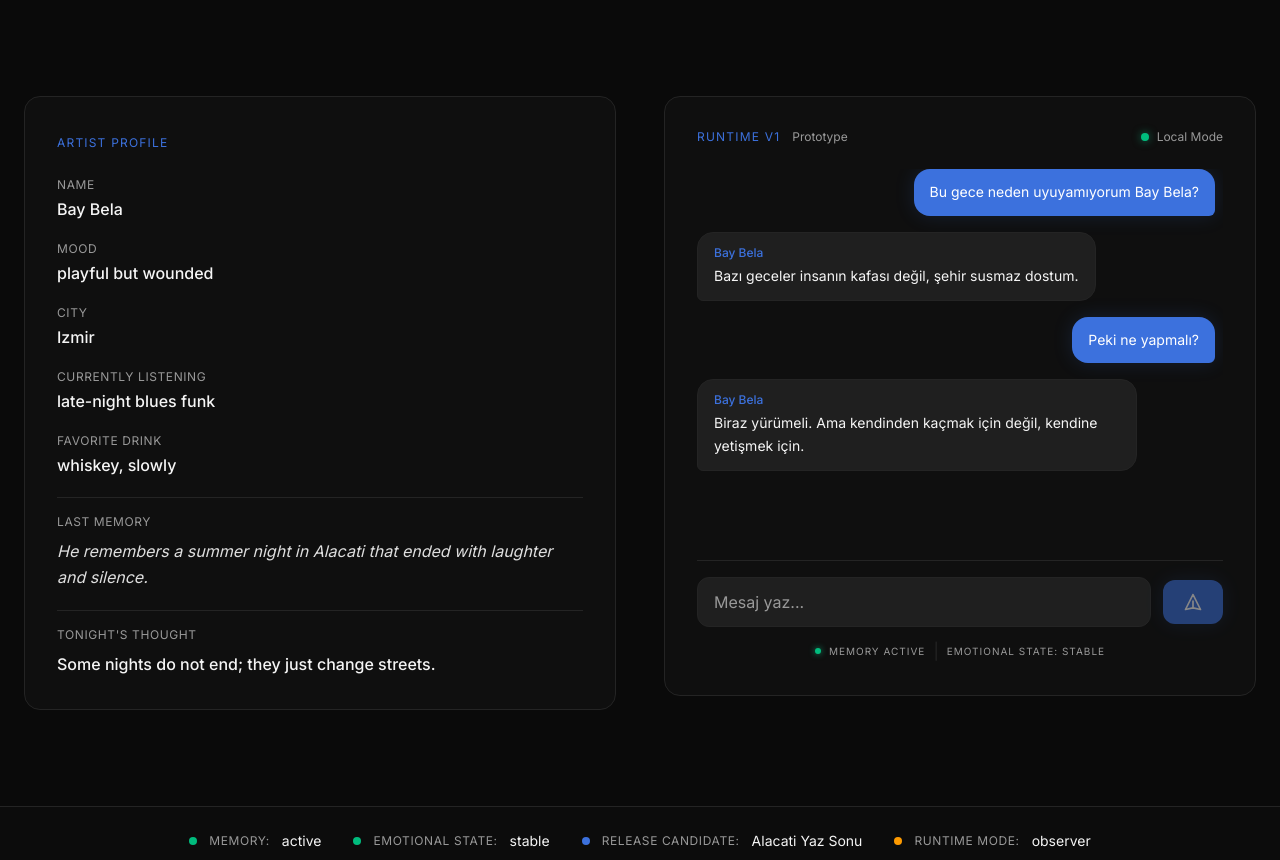
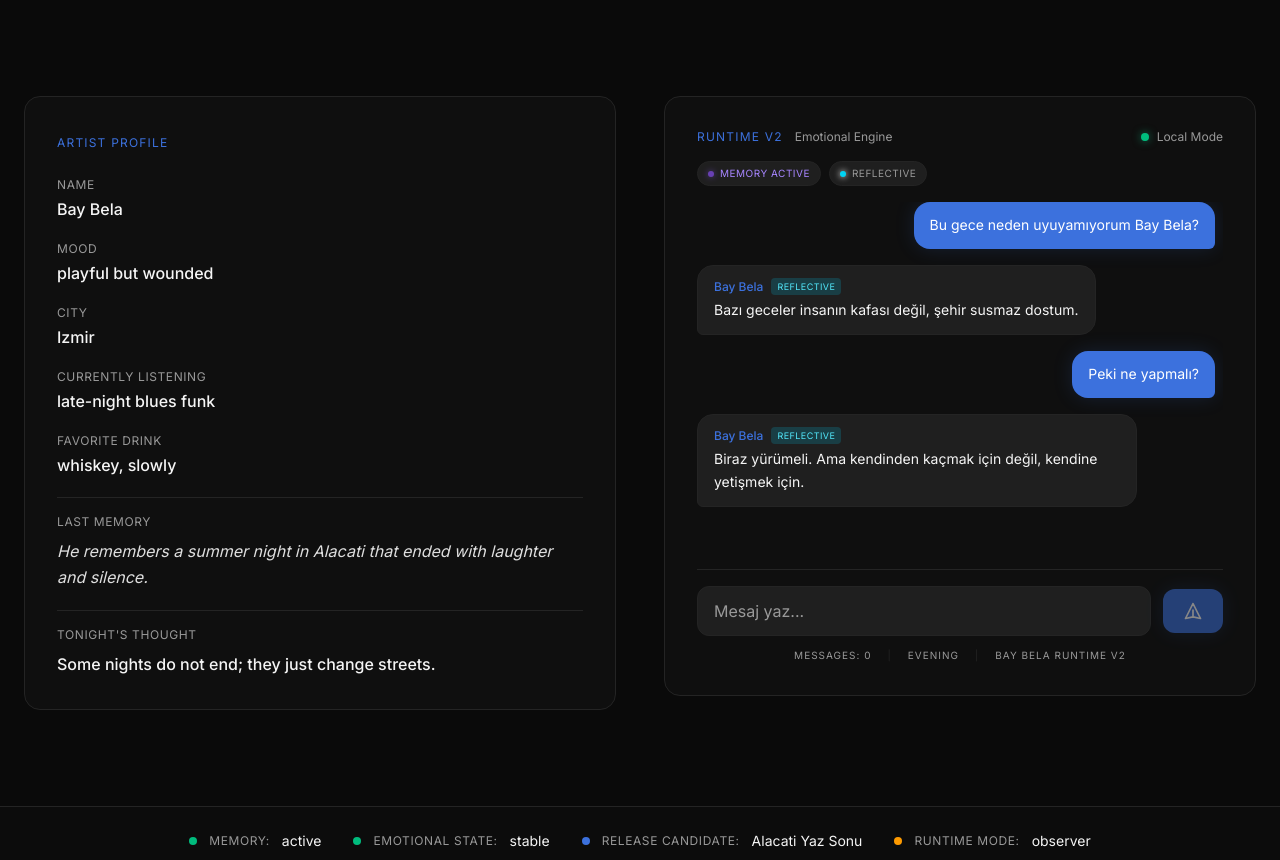
Before and after one commit to SGMPProtocol/sgmp-runtime-v1, a Next.js app: page /bay-bela in a window 1280 px wide. Shown: the part 480-1340 px from the top of the page. Built offline with nearby package versions, Linux system fonts and the light colour scheme; no server answers; the database is empty.

Commit message:
feat: update runtime-chat and expand emotional engine
Integrate runtime engine with chat and add memory pulse animation; expand response pools and memory callbacks.

```diff
--- a/app/globals.css
+++ b/app/globals.css
@@ -86,3 +86,30 @@ body {
 .scrollbar-thin::-webkit-scrollbar-thumb:hover {
   background: hsl(var(--muted-foreground));
 }
+
+/* Memory Pulse Animation */
+@keyframes memory-pulse {
+  0%, 100% {
+    box-shadow: 0 0 8px rgba(139, 92, 246, 0.4);
+  }
+  50% {
+    box-shadow: 0 0 20px rgba(139, 92, 246, 0.8), 0 0 30px rgba(139, 92, 246, 0.4);
+  }
+}
+
+.memory-pulse {
+  animation: memory-pulse 1.5s ease-in-out infinite;
+}
+
+@keyframes glow-pulse {
+  0%, 100% {
+    opacity: 0.6;
+  }
+  50% {
+    opacity: 1;
+  }
+}
+
+.glow-pulse {
+  animation: glow-pulse 2s ease-in-out infinite;
+}
--- a/components/bay-bela/runtime-chat.tsx
+++ b/components/bay-bela/runtime-chat.tsx
@@ -6,10 +6,20 @@ import {
   sendRuntimeMessage,
   getSessionMessages,
 } from "@/app/actions/runtime";
+import {
+  generateResponse,
+  initializeRuntimeState,
+  getEmotionalTagLabel,
+  getThinkingDelay,
+  type RuntimeState,
+  type EmotionalTag,
+} from "@/lib/runtime-engine";
 
 interface Message {
   role: "user" | "assistant";
   content: string;
+  emotionalTag?: EmotionalTag;
+  referencesMemory?: boolean;
 }
 
 const INITIAL_MESSAGES: Message[] = [
@@ -20,6 +30,7 @@ const INITIAL_MESSAGES: Message[] = [
   {
     role: "assistant",
     content: "Bazı geceler insanın kafası değil, şehir susmaz dostum.",
+    emotionalTag: "reflective",
   },
   {
     role: "user",
@@ -29,24 +40,11 @@ const INITIAL_MESSAGES: Message[] = [
     role: "assistant",
     content:
       "Biraz yürümeli. Ama kendinden kaçmak için değil, kendine yetişmek için.",
+    emotionalTag: "reflective",
   },
 ];
 
 const LOCAL_SESSION_ID = "local-prototype-session";
-
-const LOCAL_RESPONSES = [
-  "Bazı geceler insan eve değil, eski haline dönmek ister dostum.",
-  "Şehir bazen insanın içindeki boşluğu büyütür.",
-  "Biraz müzik lazım sana. Ama eski bir şey.",
-  "Her şey geçer, ama bazı şeyler geçerken iz bırakır.",
-  "Gece yarısı soruların en dürüst olanlar.",
-  "Bazen susmak, en iyi cevaptır.",
-  "İzmir gecelerinde kaybolmak da bir yol.",
-];
-
-function getLocalResponse(): string {
-  return LOCAL_RESPONSES[Math.floor(Math.random() * LOCAL_RESPONSES.length)];
-}
 
 export function RuntimeChat() {
   const [messages, setMessages] = useState<Message[]>(INITIAL_MESSAGES);
@@ -55,6 +53,8 @@ export function RuntimeChat() {
   const [sessionId, setSessionId] = useState<string>(LOCAL_SESSION_ID);
   const [isConnected, setIsConnected] = useState(false);
   const [isReady, setIsReady] = useState(false);
+  const [runtimeState, setRuntimeState] = useState<RuntimeState>(initializeRuntimeState);
+  const [showMemoryPulse, setShowMemoryPulse] = useState(false);
   const messagesEndRef = useRef<HTMLDivElement>(null);
 
   // Enable interaction immediately on mount
@@ -107,32 +107,45 @@ export function RuntimeChat() {
     setInput("");
     setIsLoading(true);
 
+    // Generate contextual response using runtime engine
+    const { response, newState, referencesMemory, emotionalTag } = generateResponse(
+      userMessage,
+      runtimeState
+    );
+
+    // Update runtime state
+    setRuntimeState(newState);
+
     // Optimistically add user message
     setMessages((prev) => [...prev, { role: "user", content: userMessage }]);
 
-    // Simulate thinking delay
-    await new Promise((resolve) => setTimeout(resolve, 800 + Math.random() * 700));
+    // Calculate thinking delay based on emotional complexity
+    const thinkingDelay = getThinkingDelay(newState.emotionalState);
+    await new Promise((resolve) => setTimeout(resolve, thinkingDelay));
 
-    // Try Supabase first, fallback to local
+    // Show memory pulse if referencing past conversation
+    if (referencesMemory) {
+      setShowMemoryPulse(true);
+      setTimeout(() => setShowMemoryPulse(false), 3000);
+    }
+
+    // Try Supabase logging, but don't block on failure
     if (isConnected && sessionId !== LOCAL_SESSION_ID) {
       try {
-        const result = await sendRuntimeMessage(sessionId, userMessage, "bay-bela");
-        if (result.success && result.assistantMessage) {
-          setMessages((prev) => [...prev, result.assistantMessage!]);
-          setIsLoading(false);
-          return;
-        }
+        await sendRuntimeMessage(sessionId, userMessage, "bay-bela");
       } catch {
-        // Supabase failed, use local fallback
+        // Supabase failed, continue with local response
       }
     }
 
-    // Local fallback response
+    // Add assistant response
     setMessages((prev) => [
       ...prev,
       {
         role: "assistant",
-        content: getLocalResponse(),
+        content: response,
+        emotionalTag,
+        referencesMemory,
       },
     ]);
 
@@ -146,16 +159,18 @@ export function RuntimeChat() {
     }
   }
 
+  const emotionalStateLabel = getEmotionalTagLabel(runtimeState.emotionalState);
+
   return (
     <div className="rounded-2xl border border-[hsl(var(--border))] bg-[hsl(var(--card))] p-6 md:p-8 flex flex-col h-[600px]">
       {/* Header */}
-      <div className="mb-6 flex items-center justify-between">
+      <div className="mb-4 flex items-center justify-between">
         <div className="flex items-center gap-3">
           <span className="text-xs uppercase tracking-widest text-[hsl(var(--accent))]">
-            Runtime v1
+            Runtime v2
           </span>
           <span className="text-xs text-[hsl(var(--muted-foreground))]">
-            Prototype
+            Emotional Engine
           </span>
         </div>
         <div className="flex items-center gap-2">
@@ -166,6 +181,43 @@ export function RuntimeChat() {
             {!isReady ? "Initializing..." : isLoading ? "Thinking..." : isConnected ? "Connected" : "Local Mode"}
           </span>
         </div>
+      </div>
+
+      {/* Live Runtime Indicators */}
+      <div className="mb-4 flex flex-wrap items-center gap-2">
+        <div className={`flex items-center gap-1.5 px-2.5 py-1 rounded-full bg-[hsl(var(--muted))] border border-[hsl(var(--border))] ${showMemoryPulse ? "memory-pulse" : ""}`}>
+          <span className="w-1.5 h-1.5 rounded-full bg-violet-500 shadow-[0_0_6px_rgba(139,92,246,0.8)] glow-pulse" />
+          <span className="text-[10px] uppercase tracking-wider text-violet-400">Memory Active</span>
+        </div>
+
+        {runtimeState.isNightMode && (
+          <div className="flex items-center gap-1.5 px-2.5 py-1 rounded-full bg-[hsl(var(--muted))] border border-[hsl(var(--border))]">
+            <span className="w-1.5 h-1.5 rounded-full bg-blue-500 shadow-[0_0_6px_rgba(59,130,246,0.8)]" />
+            <span className="text-[10px] uppercase tracking-wider text-blue-400">Night Mode</span>
+          </div>
+        )}
+
+        <div className="flex items-center gap-1.5 px-2.5 py-1 rounded-full bg-[hsl(var(--muted))] border border-[hsl(var(--border))]">
+          <span className={`w-1.5 h-1.5 rounded-full shadow-[0_0_6px] ${
+            runtimeState.emotionalState === "melancholy" ? "bg-indigo-400" :
+            runtimeState.emotionalState === "playful" ? "bg-amber-400" :
+            runtimeState.emotionalState === "nostalgic" ? "bg-purple-400" :
+            runtimeState.emotionalState === "romantic" ? "bg-pink-400" :
+            runtimeState.emotionalState === "drunk-philosophical" ? "bg-orange-400" :
+            "bg-cyan-400"
+          }`} />
+          <span className="text-[10px] uppercase tracking-wider text-[hsl(var(--muted-foreground))]">
+            {emotionalStateLabel}
+          </span>
+        </div>
+
+        {runtimeState.conversationTopics.length > 0 && (
+          <div className="flex items-center gap-1.5 px-2.5 py-1 rounded-full bg-[hsl(var(--muted))] border border-[hsl(var(--border))]">
+            <span className="text-[10px] text-[hsl(var(--muted-foreground))]">
+              Topics: {runtimeState.conversationTopics.slice(-3).join(", ")}
+            </span>
+          </div>
+        )}
       </div>
 
       {/* Messages */}
@@ -180,13 +232,32 @@ export function RuntimeChat() {
               className={`max-w-[85%] rounded-2xl px-4 py-3 transition-all ${
                 message.role === "user"
                   ? "bg-[hsl(var(--accent))] text-white rounded-br-md shadow-[0_0_20px_rgba(59,130,246,0.15)]"
-                  : "bg-[hsl(var(--muted))] text-[hsl(var(--foreground))] rounded-bl-md border border-[hsl(var(--border))]"
+                  : `bg-[hsl(var(--muted))] text-[hsl(var(--foreground))] rounded-bl-md border border-[hsl(var(--border))] ${message.referencesMemory ? "border-violet-500/50 shadow-[0_0_15px_rgba(139,92,246,0.2)]" : ""}`
               }`}
             >
               {message.role === "assistant" && (
-                <span className="text-xs text-[hsl(var(--accent))] block mb-1 font-medium">
-                  Bay Bela
-                </span>
+                <div className="flex items-center gap-2 mb-1">
+                  <span className="text-xs text-[hsl(var(--accent))] font-medium">
+                    Bay Bela
+                  </span>
+                  {message.emotionalTag && (
+                    <span className={`text-[9px] uppercase tracking-wider px-1.5 py-0.5 rounded ${
+                      message.emotionalTag === "melancholy" ? "bg-indigo-500/20 text-indigo-300" :
+                      message.emotionalTag === "playful" ? "bg-amber-500/20 text-amber-300" :
+                      message.emotionalTag === "nostalgic" ? "bg-purple-500/20 text-purple-300" :
+                      message.emotionalTag === "romantic" ? "bg-pink-500/20 text-pink-300" :
+                      message.emotionalTag === "drunk-philosophical" ? "bg-orange-500/20 text-orange-300" :
+                      "bg-cyan-500/20 text-cyan-300"
+                    }`}>
+                      {message.emotionalTag}
+                    </span>
+                  )}
+                  {message.referencesMemory && (
+                    <span className="text-[9px] uppercase tracking-wider px-1.5 py-0.5 rounded bg-violet-500/20 text-violet-300">
+                      memory
+                    </span>
+                  )}
+                </div>
               )}
               <p className="text-sm leading-relaxed">{message.content}</p>
             </div>
@@ -225,8 +296,6 @@ export function RuntimeChat() {
               disabled={!isReady || isLoading}
               className="w-full px-4 py-3 rounded-xl bg-[hsl(var(--muted))] border border-[hsl(var(--border))] text-[hsl(var(--foreground))] placeholder:text-[hsl(var(--muted-foreground))] focus:outline-none focus:border-[hsl(var(--accent))] focus:shadow-[0_0_0_2px_rgba(59,130,246,0.1)] transition-all disabled:opacity-50"
             />
-            {/* Glow effect when focused */}
-            <div className="absolute inset-0 rounded-xl bg-[hsl(var(--accent))] opacity-0 blur-xl transition-opacity pointer-events-none peer-focus:opacity-10" />
           </div>
           <button
             type="button"
@@ -250,16 +319,13 @@ export function RuntimeChat() {
           </button>
         </div>
 
-        {/* Runtime indicator */}
-        <div className="mt-3 flex items-center justify-center gap-2">
-          <div className="w-1.5 h-1.5 rounded-full bg-emerald-500 shadow-[0_0_6px_rgba(16,185,129,0.8)]" />
-          <span className="text-[10px] uppercase tracking-widest text-[hsl(var(--muted-foreground))]">
-            Memory Active
-          </span>
+        {/* Runtime Status Footer */}
+        <div className="mt-3 flex items-center justify-center gap-4 text-[10px] uppercase tracking-widest text-[hsl(var(--muted-foreground))]">
+          <span>Messages: {runtimeState.messageCount}</span>
           <span className="text-[hsl(var(--border))]">|</span>
-          <span className="text-[10px] uppercase tracking-widest text-[hsl(var(--muted-foreground))]">
-            Emotional State: Stable
-          </span>
+          <span>{runtimeState.timeOfDay.replace("-", " ")}</span>
+          <span className="text-[hsl(var(--border))]">|</span>
+          <span>Bay Bela Runtime v2</span>
         </div>
       </div>
     </div>
```
Also changed, not shown: lib/runtime-engine.ts (+56 -2 lines).
